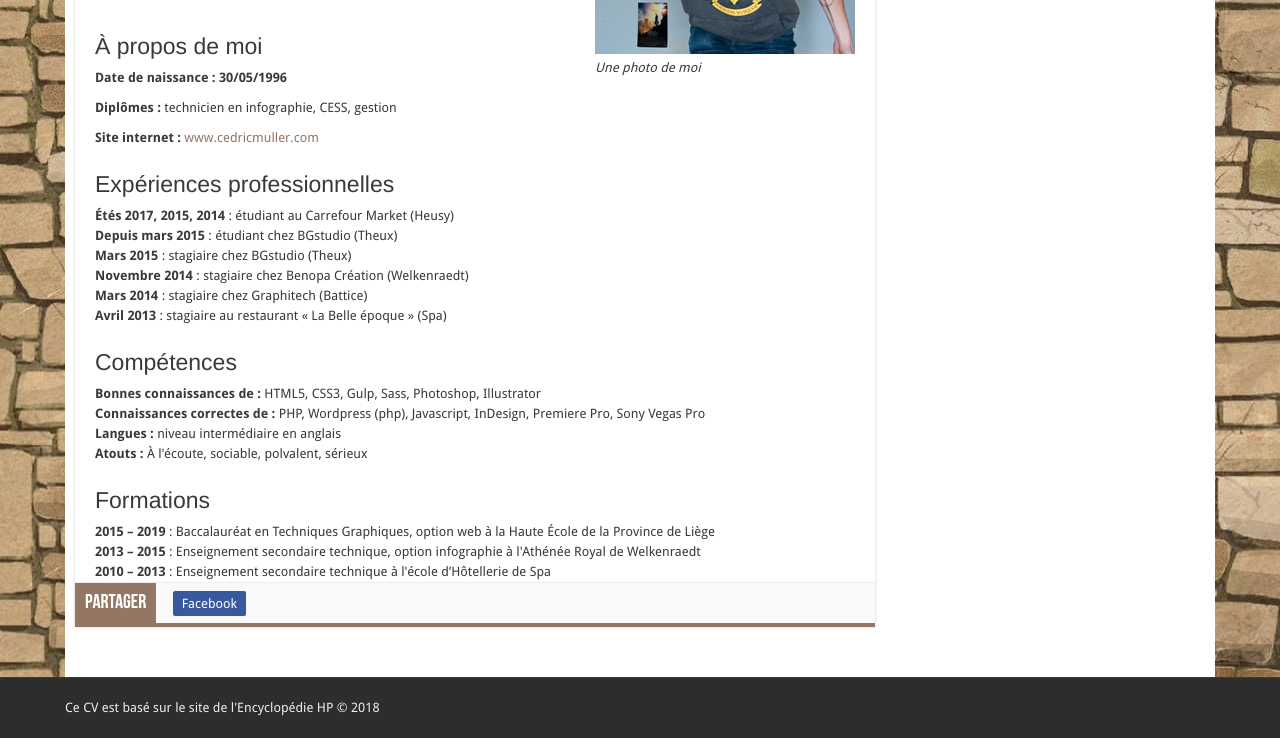
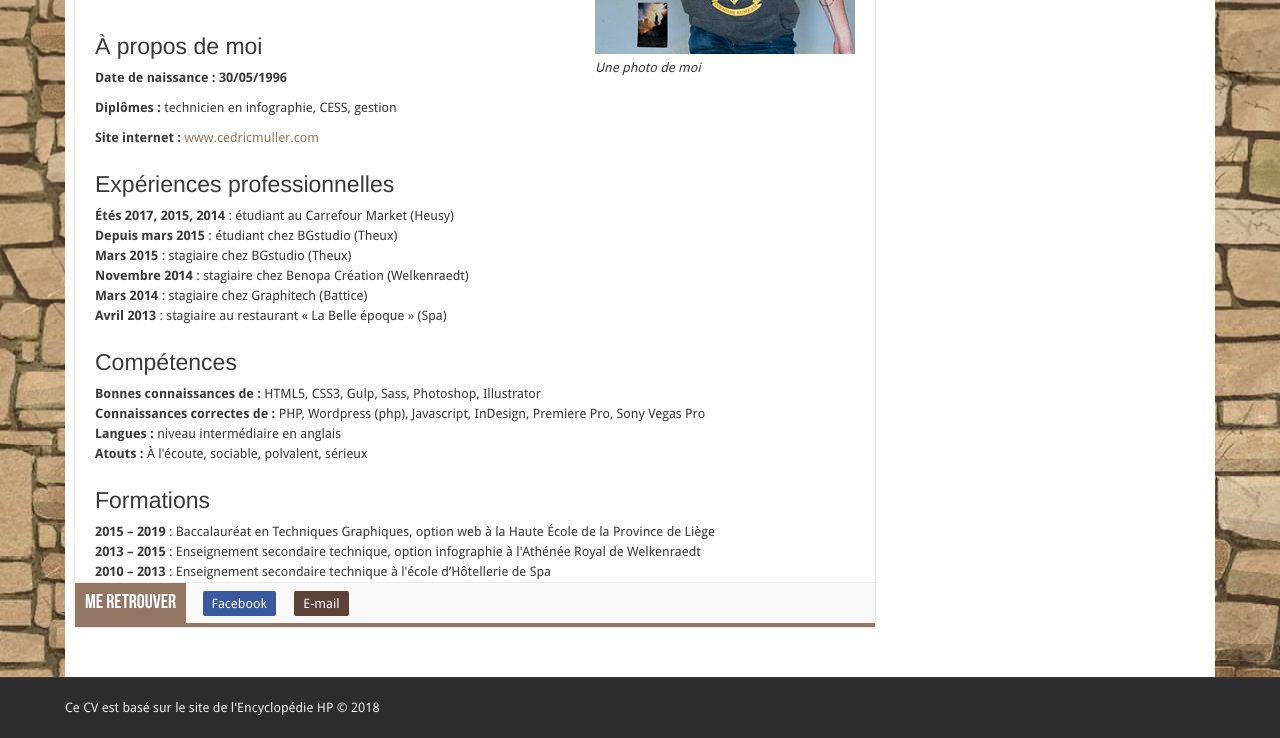
Before and after one commit to MullerCedric/cv, a website: page src/html/index.html in a window 1280 px wide. Shown: the part 608-1346 px from the top of the page. Drawn offline with nearby package versions, Linux system fonts and the light colour scheme; files that its build step writes are made by us from their sources; files whose address does not match are found by name.

Commit message:
Update networks

```diff
--- a/src/html/index.html
+++ b/src/html/index.html
@@ -319,11 +319,14 @@
         </section>
         <footer class="c-share">
             <div class="c-share__name">
-                Partager
+                Me retrouver
             </div>
             <ul class="c-share__ul">
                 <li class="c-share__li">
                     <a class="c-share__network c-share__network--facebook" href="https://www.facebook.com/cedric.muller.98892" title="Vers mon profil Facebook">Facebook</a>
+                </li>
+                <li class="c-share__li">
+                    <a class="c-share__network c-share__network--mail" href="mailto:muller.cedric.96@gmail.com" title="M'envoyer un mail">E-mail</a>
                 </li>
             </ul>
         </footer>
--- a/src/sass/components/_c-share.scss
+++ b/src/sass/components/_c-share.scss
@@ -27,5 +27,8 @@
     &--facebook {
       background-color: $facebookBlue;
     }
+    &--mail {
+      background-color: $darkBrown;
+    }
   }
 }
```
